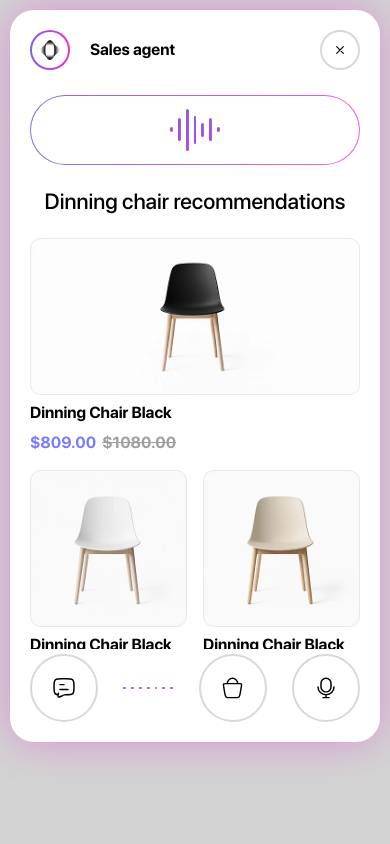
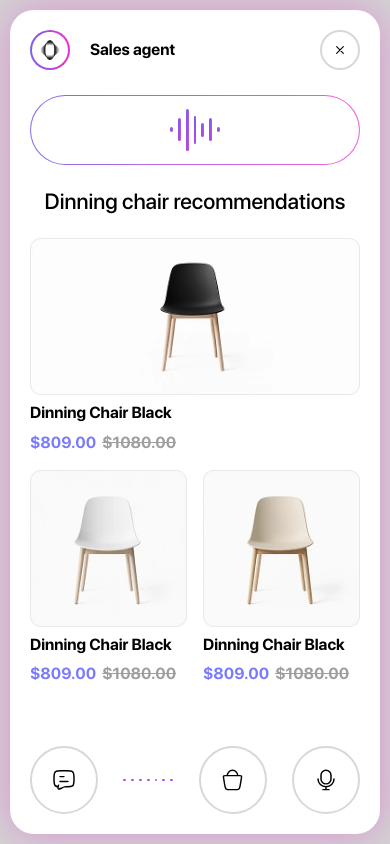
Before and after one commit to Yokubjanovichh/NUT-wedget, a plain HTML site: page aiSpeaking.html in a window 390 px wide. Drawn offline with nearby package versions, Linux system fonts and the light colour scheme.

Commit message:
added voice chat default

```diff
--- a/aiSpeaking.html
+++ b/aiSpeaking.html
@@ -9,7 +9,7 @@
   </head>
   <body>
     <div
-      class="voice-chat-default voice-chat absolute right-[46px] bottom-[46px] w-[400px] h-[min(calc(100vh-92px),794px)] bg-white rounded-[24px] p-[20px] flex flex-col overflow-hidden [@media(max-width:440px)]:inset-[10px] [@media(max-width:440px)]:w-auto [@media(max-width:440px)]:h-[calc(100vh-112px)] [@media(max-width:440px)]:right-[10px] [@media(max-width:440px)]:bottom-[10px] [@media(max-width:440px)]:w-[calc(100%-20px)]"
+      class="voice-chat-default voice-chat absolute right-[46px] bottom-[46px] w-[400px] h-[min(calc(100vh-92px),794px)] bg-white rounded-[24px] p-[20px] flex flex-col overflow-hidden [@media(max-width:440px)]:top-[10px] [@media(max-width:440px)]:right-[10px] [@media(max-width:440px)]:bottom-[10px] [@media(max-width:440px)]:left-[10px] [@media(max-width:440px)]:w-[calc(100%-20px)] [@media(max-width:440px)]:h-[calc(100vh-20px)]"
     >
       <div class="header flex items-center justify-between flex-shrink-0">
         <div class="flex items-center gap-[20px]">
```
